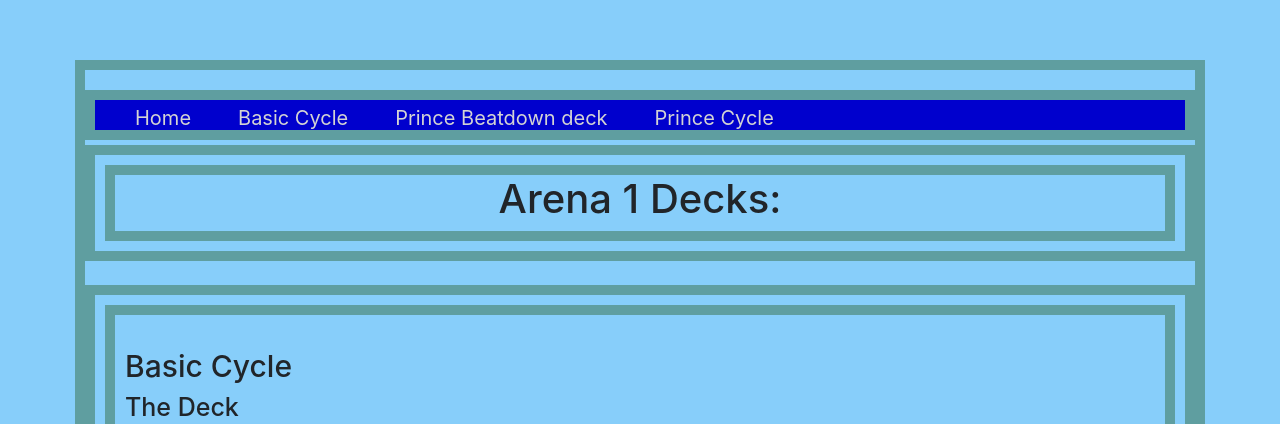
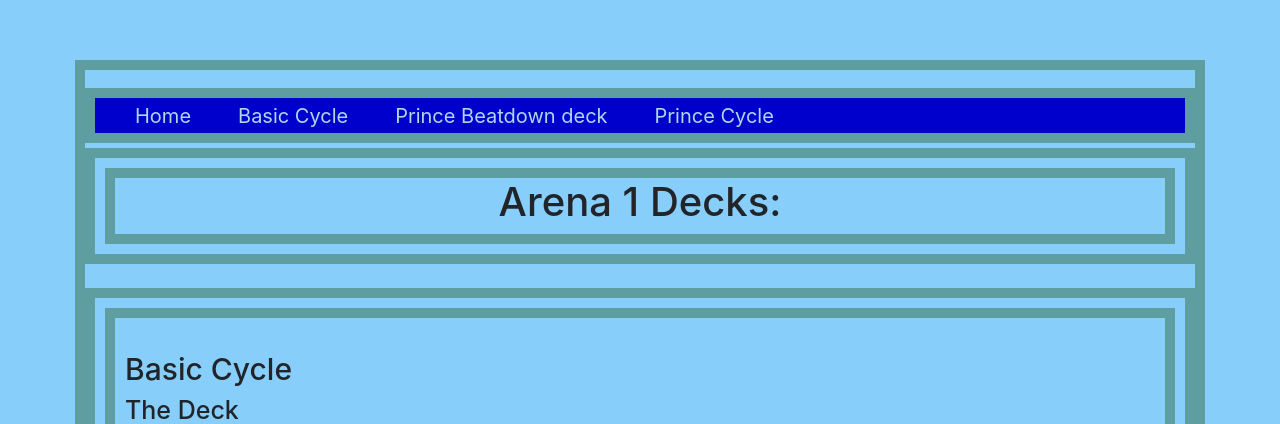
Before and after one commit to fcheng00/our_first_web_project, a PHP site: page /A1decks.html in a window 1280 px wide. Shown: the top 424 px of the page. Run offline with PHP 8.4, Linux system fonts and the light colour scheme.

Commit message:
no description pasouihfclmoiruhfocisudfhosidufhkc

```diff
--- a/andrew/html5/Decks/CSS-files/navbar.css
+++ b/andrew/html5/Decks/CSS-files/navbar.css
@@ -1,6 +1,6 @@
 nav {
-    height: 50px;
-    margin: 20px 0 5px 0;
+    height: 55px;
+    margin: 18px 0 5px 0;
     padding-left: 5px;
 }
     nav ul {
@@ -11,12 +11,12 @@ nav {
             display: block;
         }
 .navlink {
-    height: 30px;
+    height: 28px;
     margin-right: 12px;
     font-size: 20px;
     float: left;
     padding-top: 3px;
-    color: lightgray;
+    color: lightblue;
     text-decoration: none;
 }
 .backgroundgradient {
```
